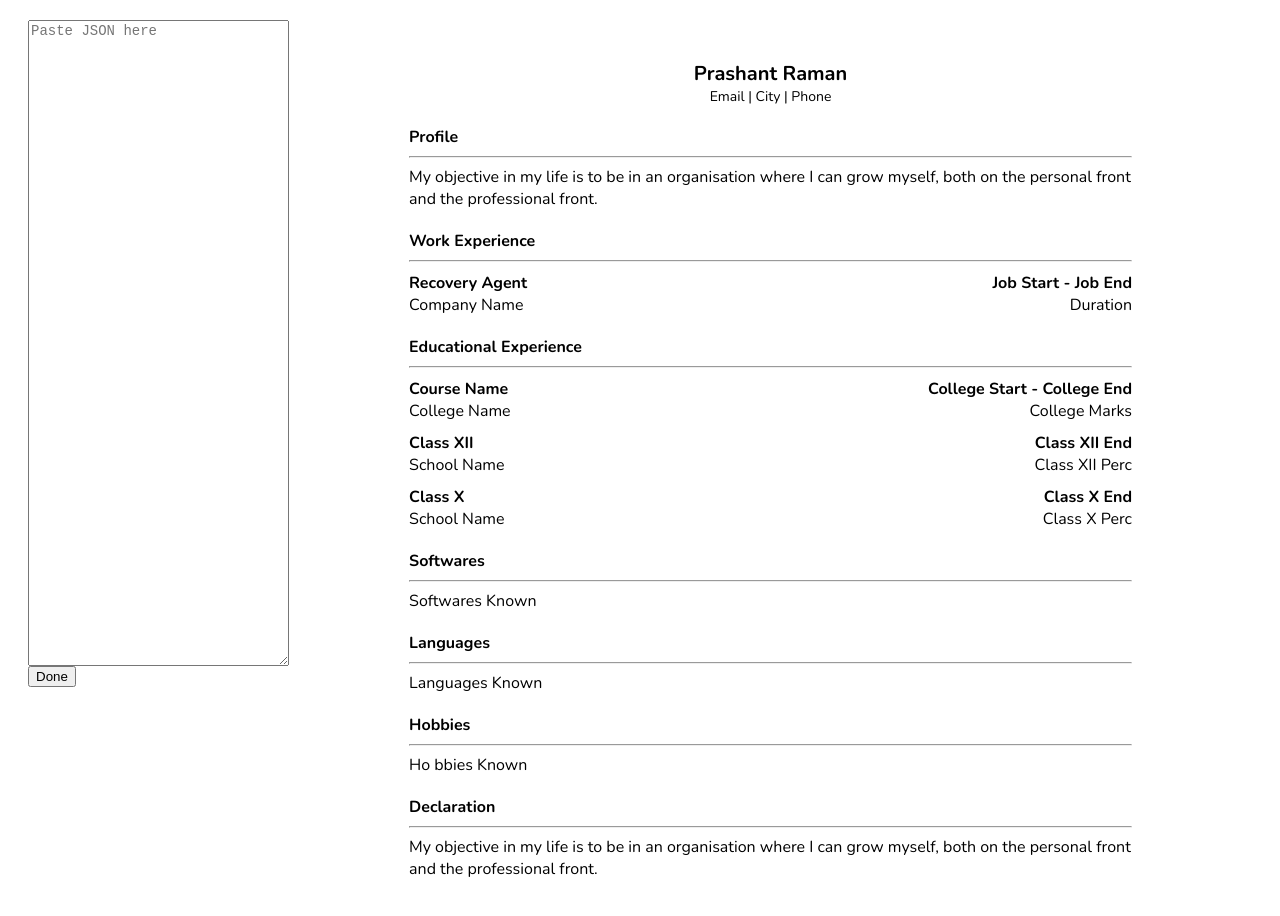
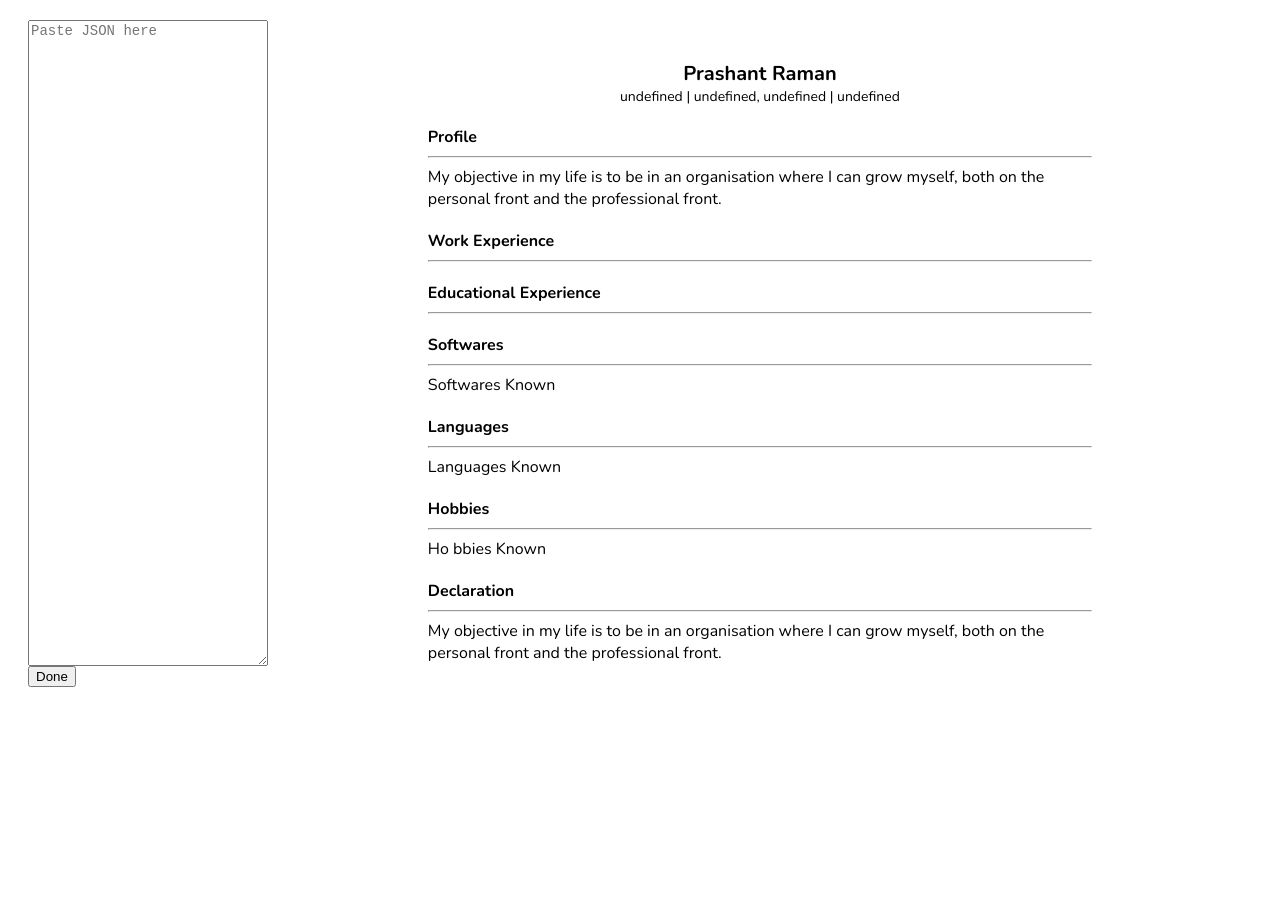
Before and after one commit to datta07/reseasy, a plain HTML site: page index.html in a window 1280 px wide. Both pictures are taken after a click on the button "Done". After the commit the page ends 800 px from the top, so only its background shows below. Drawn offline with nearby package versions, Linux system fonts and the light colour scheme.

Commit message:
Just Shizz

```diff
--- a/index.html
+++ b/index.html
@@ -13,6 +13,7 @@
     .foo {
       font-family: Nunito !important;
       margin: 40px 120px;
+      padding:0px 40px;
       outline: none;
       width: 100%;
     }
@@ -62,6 +63,7 @@
         width: 100%;
         height: 29.7cm;
         margin: 0;
+        padding:0;
       }
     }
   </style>
@@ -167,8 +169,11 @@
     crossorigin="anonymous"
   ></script>
   <script>
+      const rr = (ti) => {
+        return ti.split("/").reverse().join("/")
+      }
           const MY = ti => {
-      const tiobj = new Date(ti);
+      const tiobj = new Date(rr(ti));
       const mo = [
         "Jan",
         "Feb",
@@ -186,7 +191,64 @@
       return mo[tiobj.getMonth()] + " " + tiobj.getFullYear();
     };
     function populate() {
-      const data = JSON.parse($("#tx").val());
+      const pasted = $("#tx").val();
+       row = pasted.split("\t")
+       const data = {
+        "name": row[2],
+        "dob":row[36],
+        "email":row[3],
+        "phone":row[5],
+        "city":row[6],
+        "state":row[7],
+        "languages":row[21],
+        "software":row[22],
+        "hobbies":row[23],
+        "income":row[37],
+        "pin":row[38],
+        "education":[
+          {
+            "name":row[13],
+            "title":row[14],
+            "start":row[15],
+            "end":row[16],
+            "marks":row[12],
+          },
+           {
+            "name":row[20],
+            "title":"Class XII",
+            "end":row[24],
+            "marks":row[19],
+          },
+                              {
+            "name":row[18],
+            "title":"Class X",
+            "end":row[25],
+            "marks":row[17],
+          }],
+        "jobs":[
+          {
+            "name":row[4],
+            "title":row[8],
+            "start":row[9],
+            "end":row[10],
+            "description":row[11],
+          },
+                    {
+            "name":row[26],
+            "title":row[27],
+            "start":row[28],
+            "end":row[29],
+            "description":row[30],
+          },
+                              {
+            "name":row[31],
+            "title":row[32],
+            "start":row[33],
+            "end":row[34],
+            "description":row[35],
+          }
+        ]
+      }
       const {
         name,
         dob,
@@ -226,7 +288,7 @@
       const { name, start, title, end, description } = obj;
 
       const duration = () => {
-        diffTime = Math.abs(new Date(end) - new Date(start));
+        diffTime = Math.abs(new Date(rr(end)) - new Date(rr(start)));
         const diffDays = Math.ceil(diffTime / (1000 * 60 * 60 * 24));
         const z = parseInt(diffDays / 365);
         const pre = z + " years";
```
